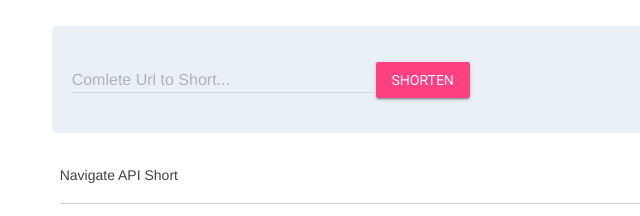
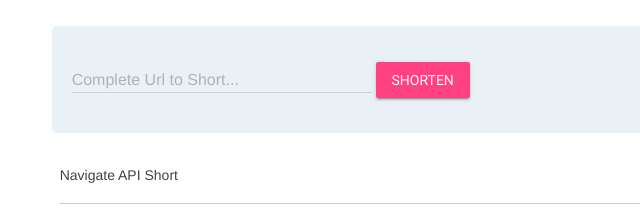
Before and after one commit to shpsyte/urlshortener, a website: page src/client/index.html in a window 1280 px wide. Shown: the part 232-448 px from the top of the page, 231-871 px from the left. Drawn offline with nearby package versions, Linux system fonts and the light colour scheme; files whose address does not match are found by name.

```diff
--- a/src/client/index.html
+++ b/src/client/index.html
@@ -44,7 +44,7 @@
                   <div id="progress" style="display: none" class="mdl-progress mdl-js-progress mdl-progress__indeterminate"></div>
                    <div class="mdl-textfield mdl-js-textfield mdl-textfield--floating-label">
                         <input class="mdl-textfield__input" type="text" id="url" name="url">
-                        <label class="mdl-textfield__label" for="url">Comlete Url to Short...</label>
+                        <label class="mdl-textfield__label" for="url">Complete Url to Short...</label>
                       </div>
                   <button id="send" name="send" class="mdl-button mdl-js-button mdl-button--raised mdl-js-ripple-effect mdl-button--accent">
                     Shorten
```
Also changed, not shown: README.MD.
